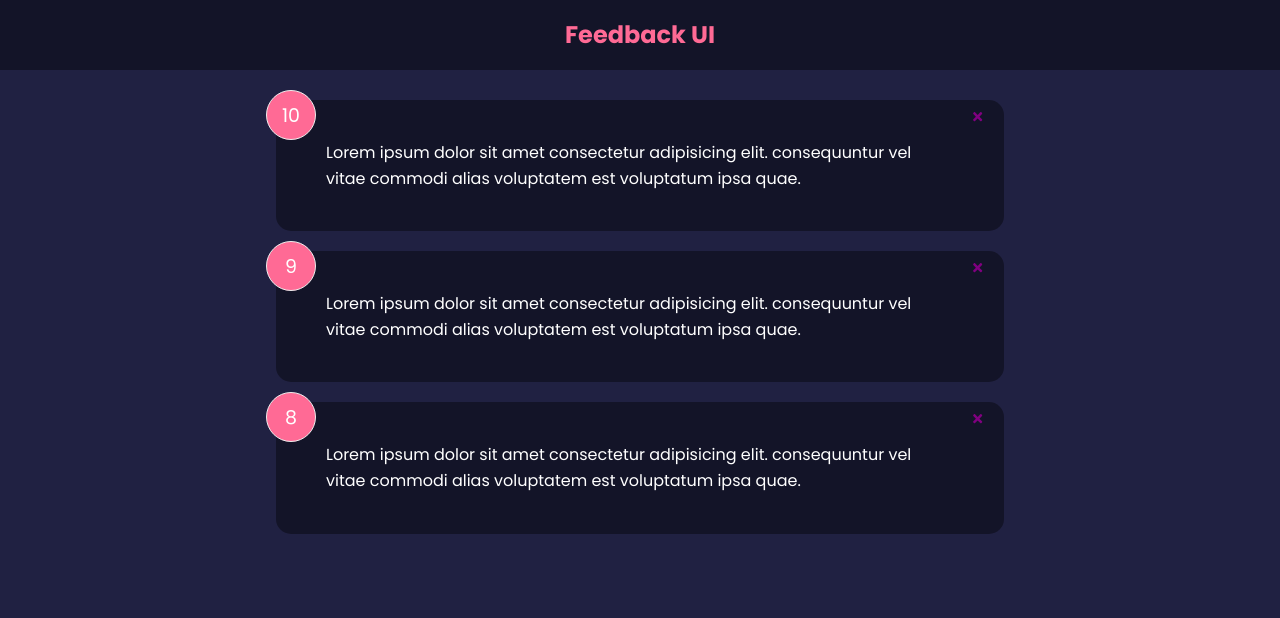
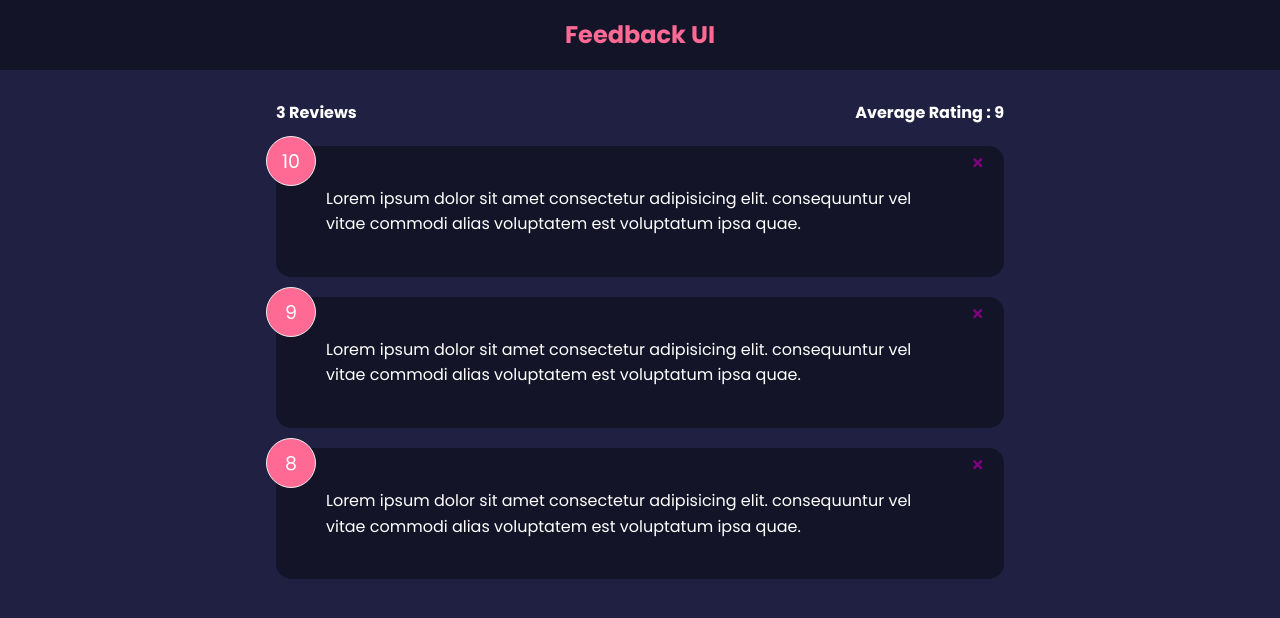
Before and after one commit to lacherv/feedback-ui-app, a React (Create React App) app: page / in a window 1280 px wide. Shown: the top 618 px of the page. Built offline with nearby package versions, Linux system fonts and the light colour scheme.

Commit message:
feedbakStats components

```diff
--- a/src/App.js
+++ b/src/App.js
@@ -1,5 +1,6 @@
 import { useState } from "react";
 import FeedbackList from "./components/FeabackList";
+import FeedbackStats from "./components/FeedbackStats";
 import Header from "./components/Header";
 import FeedbackData from "./data/FeedbackData";
 
@@ -8,16 +9,17 @@ const App = () => {
     const [feedback, setFeedback] = useState(FeedbackData);
 
     const deleteFeedback = (id) => {
-        if(window.confirm('Are you sure you want to delete?')){
+        if (window.confirm('Are you sure you want to delete?')) {
             setFeedback(feedback.filter((item) => item.id !== id))
         }
     }
 
     return (
         <>
-        <Header />
+            <Header />
             <div className="container">
-              <FeedbackList feedback={feedback} handleDelete={deleteFeedback}/>
+                <FeedbackStats feedback={feedback} />
+                <FeedbackList feedback={feedback} handleDelete={deleteFeedback} />
             </div>
         </>
     )
--- /dev/null
+++ b/src/components/FeedbackStats.jsx
@@ -0,0 +1,24 @@
+import PropTypes from 'prop-types';
+
+const FeedbackStats = ({ feedback }) => {
+    // Calculate the average ratings
+    let average = feedback.reduce((accumulator, current_value) => {
+        return accumulator + current_value.rating
+    }, 0) / feedback.length
+
+
+    average = average.toFixed(1).replace(/[.,]0$/,'');
+
+    return (
+        <div className="feedback-stats">
+            <h4>{feedback.length} Reviews</h4>
+            <h4>Average Rating : {isNaN(average) ? 0 : average}</h4>
+        </div>
+    );
+}
+
+FeedbackStats.propTypes = {
+    feedback: PropTypes.array.isRequired,
+}
+
+export default FeedbackStats;
```
